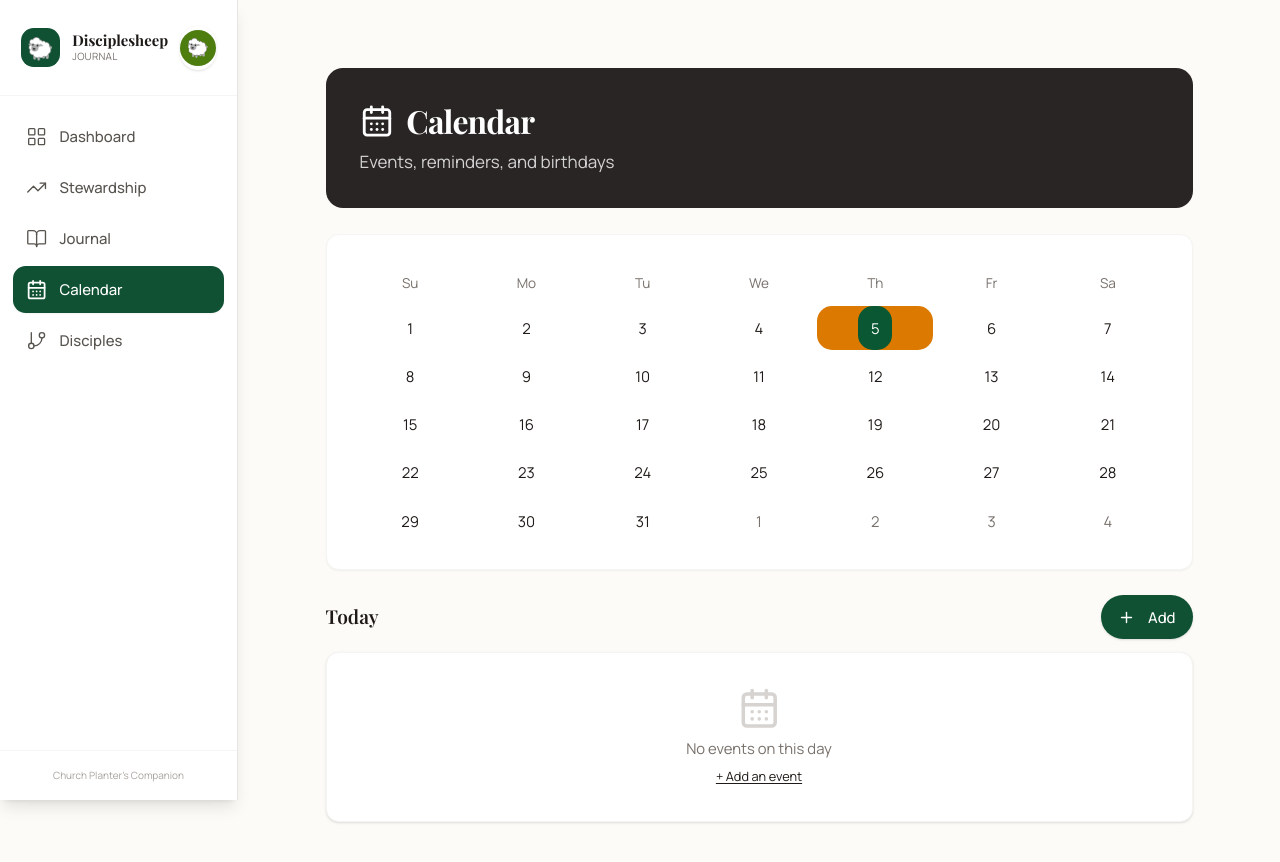
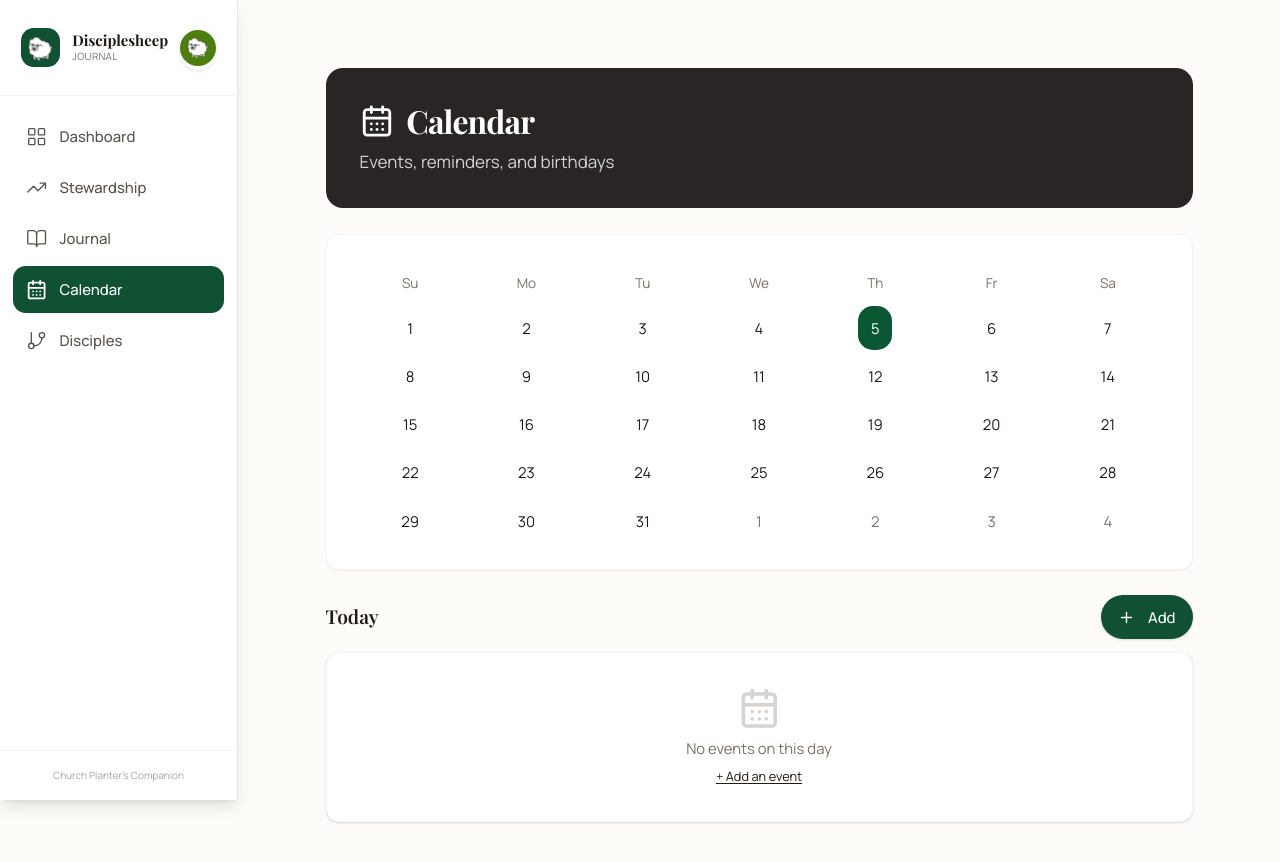
Before and after one commit to Disciplesheep/Disciplesheep-App, a React (Create React App) app in the folder frontend/: page /calendar in a window 1280 px wide. Shown: the top 862 px of the page. Built offline with nearby package versions, Linux system fonts and the light colour scheme.

Commit message:
Update calendar.jsx

```diff
--- a/frontend/src/components/ui/calendar.jsx
+++ b/frontend/src/components/ui/calendar.jsx
@@ -147,7 +147,6 @@ function Calendar({ className, classNames, showOutsideDays = true, ...props }) {
 
   return (
     <>
-      {/* Inject Sunday red color via a scoped style tag */}
       <style>{`
         .rdp-head_row th:first-child,
         .rdp-head_row .rdp-head_cell:first-child {
@@ -179,10 +178,10 @@ function Calendar({ className, classNames, showOutsideDays = true, ...props }) {
           head_cell: "text-muted-foreground font-normal text-[0.8rem] text-center py-2",
           row: "grid grid-cols-7 w-full mt-1",
           cell: cn(
-            "relative p-0 text-center text-sm focus-within:relative focus-within:z-20 flex items-center justify-center [&:has([aria-selected])]:bg-accent [&:has([aria-selected].day-outside)]:bg-accent/50 [&:has([aria-selected].day-range-end)]:rounded-r-md",
+            "relative p-0 text-center text-sm focus-within:relative focus-within:z-20 flex items-center justify-center",
             props.mode === "range"
               ? "[&:has(>.day-range-end)]:rounded-r-md [&:has(>.day-range-start)]:rounded-l-md first:[&:has([aria-selected])]:rounded-l-md last:[&:has([aria-selected])]:rounded-r-md"
-              : "[&:has([aria-selected])]:rounded-md"
+              : ""
           ),
           day: cn(buttonVariants({ variant: "ghost" }), "h-8 w-8 p-0 font-normal aria-selected:opacity-100 mx-auto"),
           day_range_start: "day-range-start",
@@ -204,14 +203,11 @@ function Calendar({ className, classNames, showOutsideDays = true, ...props }) {
               onMonthChange={setMonth}
             />
           ),
-          /* DayContent is the reliable way to customize day rendering in rdp v8 */
-          DayContent: ({ date, activeModifiers, ...contentProps }) => {
+          DayContent: ({ date, activeModifiers }) => {
             const isSunday = date.getDay() === 0;
             const isSelected = activeModifiers?.selected;
             return (
-              <span
-                style={{ color: isSunday && !isSelected ? '#ef4444' : undefined }}
-              >
+              <span style={{ color: isSunday && !isSelected ? '#ef4444' : undefined }}>
                 {date.getDate()}
               </span>
             );
```
